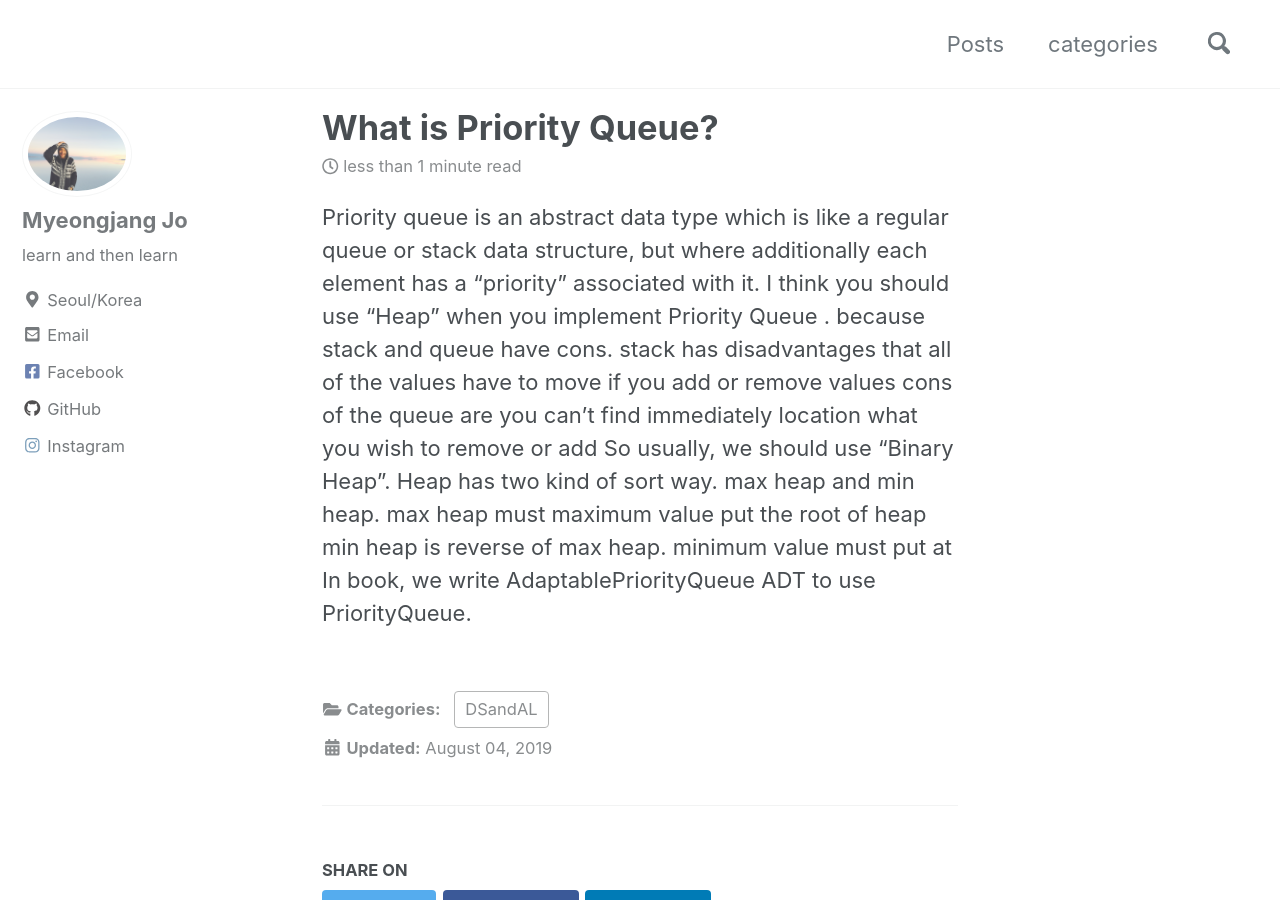
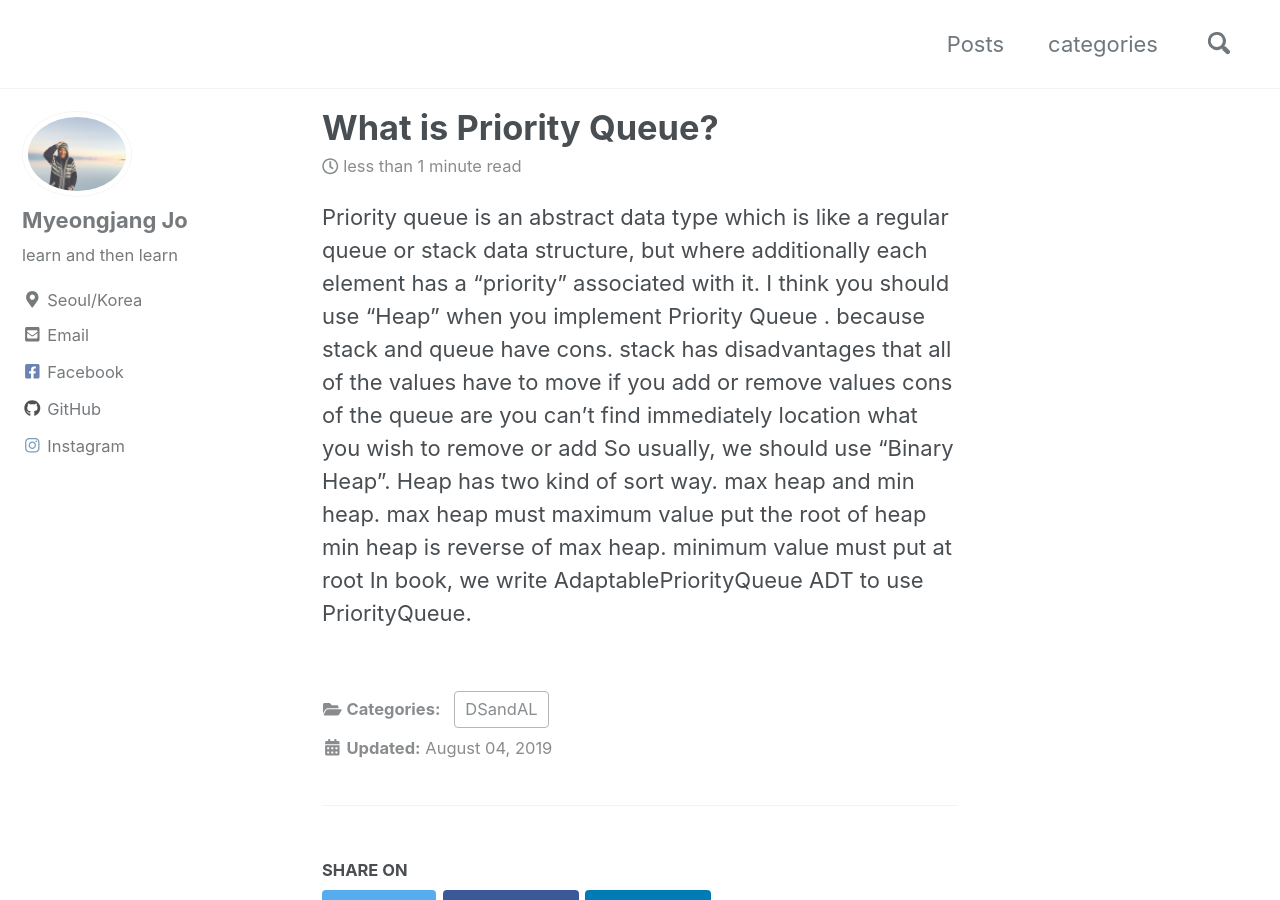
Before and after one commit to josephmjjo/josephmjjo.github.io, a Jekyll site: the page built from _posts/2019-08-04-priorityqueue.md, in a window 1280 px wide and 900 px high. Built offline with Jekyll 4.4.1, drawn with Linux system fonts in a browser that asks for light colours; cached includes are drawn as plain includes; nearby versions of some CDN libraries.

Commit message:
_posts/2019-08-04-priorityqueue.md updated from https://stackedit.io/

```diff
--- a/_posts/2019-08-04-priorityqueue.md
+++ b/_posts/2019-08-04-priorityqueue.md
@@ -13,9 +13,9 @@ cons of the queue are you can't find immediately location what you wish to remov
 So usually, we should use "Binary Heap".
 Heap has two kind of sort way. max heap  and min heap.
 max heap must maximum value put the root of heap
-min heap is reverse of max heap. minimum value must put at
+min heap is reverse of max heap. minimum value must put at root
 In book, we write AdaptablePriorityQueue ADT to use PriorityQueue.
 
 <!--stackedit_data:
-eyJoaXN0b3J5IjpbLTIwNTQ2NTcyMTIsLTM3MDQyODY2OV19
+eyJoaXN0b3J5IjpbNjg0OTg4NDU0LC0zNzA0Mjg2NjldfQ==
 -->
```
